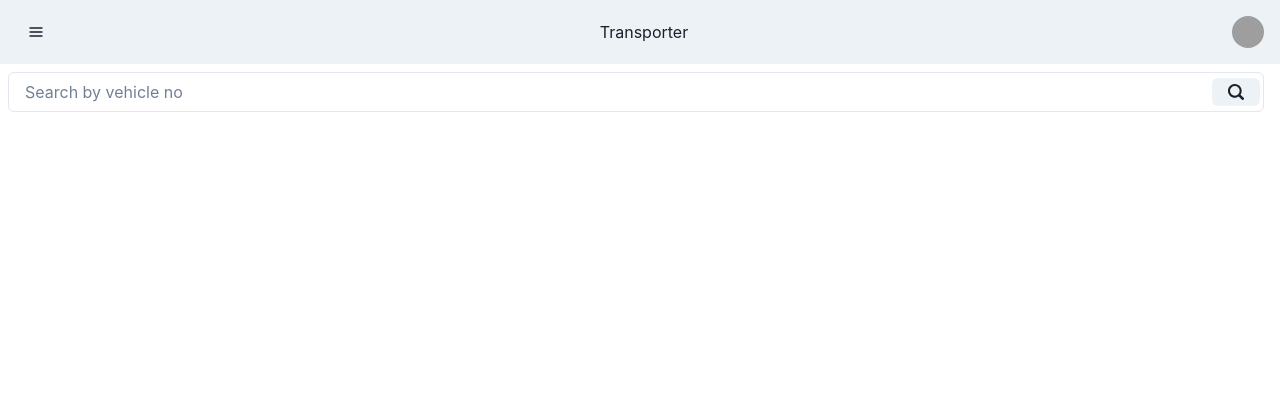
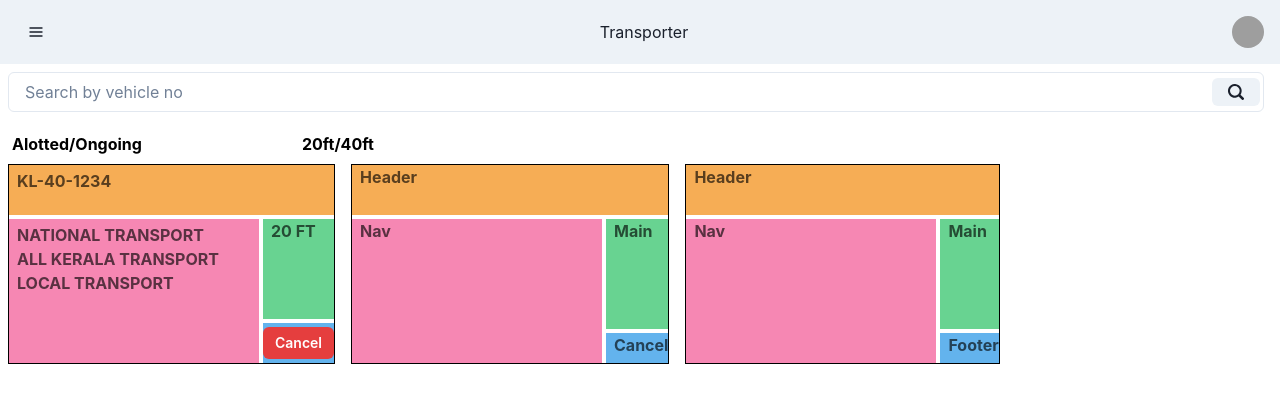
Before and after one commit to Fleet-Queue/Container-app, a React (Create React App) app in the folder Client/: page /transporter in a window 1280 px wide. Shown: the top 402 px of the page. Built offline with nearby package versions, Linux system fonts and the light colour scheme; grey boxes are pictures that could not be loaded.

Commit message:
grid aligned but not modified

```diff
--- a/Client/src/Pages/Transporter.js
+++ b/Client/src/Pages/Transporter.js
@@ -18,7 +18,12 @@ import {
   Center,
   InputRightAddon,
   InputGroup,
-  InputRightElement
+  InputRightElement,
+  Text,
+  Grid,
+  GridItem,
+  WrapItem,
+
 } from '@chakra-ui/react';
 
 import {Search2Icon} from '@chakra-ui/icons';
@@ -48,6 +53,134 @@ export  const Transporter = () => {
   </InputGroup>
 </Box>
 
+
+<Stack mt={3} ml={3} direction={'row'} spacing={40}>
+  <Text color="black" fontWeight="bold">Alotted/Ongoing</Text>
+  <Text color="black" fontWeight="bold">20ft/40ft</Text>
+</Stack>
+
+<div className="row">
+  <div className="posters">
+
+  <Grid
+  templateAreas={`"header header"
+                  "nav main"
+                  "nav footer"`}
+  gridTemplateRows={'50px 1fr 40px'}
+  gridTemplateColumns={'250px 1fr'}
+  h='200px'
+  gap='1'
+  color='blackAlpha.700'
+  fontWeight='bold'
+  m={2}
+  border='1px'
+  borderColor='blacK'
+>
+
+  <GridItem pl='2' pt='1' bg='orange.300' area={'header'}>
+    KL-40-1234
+  </GridItem>
+  <GridItem pl='2'pt='1' bg='pink.300' area={'nav'}>
+    NATIONAL TRANSPORT <br/>
+    ALL KERALA TRANSPORT<br/>
+    LOCAL TRANSPORT
+
+  </GridItem>
+  <GridItem pl='2' bg='green.300' area={'main'}>
+    20 FT
+  </GridItem>
+  <GridItem pl='0' pt='1' bg='blue.300' area={'footer'}>
+  <WrapItem>
+      <Button colorScheme='red' size='sm'>Cancel</Button>
+    </WrapItem>
+  </GridItem>
+</Grid>
+
+ <Grid
+  templateAreas={`"header header"
+                  "nav main"
+                  "nav footer"`}
+  gridTemplateRows={'50px 1fr 30px'}
+  gridTemplateColumns={'250px 1fr'}
+  h='200px'
+  gap='1'
+  color='blackAlpha.700'
+  fontWeight='bold'
+  m={2}
+  border='1px'
+  borderColor='blacK'
+>
+
+  <GridItem pl='2' bg='orange.300' area={'header'}>
+    Header
+  </GridItem>
+  <GridItem pl='2' bg='pink.300' area={'nav'}>
+    Nav
+  </GridItem>
+  <GridItem pl='2' bg='green.300' area={'main'}>
+    Main
+  </GridItem>
+  <GridItem pl='2' bg='blue.300' area={'footer'}>
+    Cancel
+  </GridItem>
+</Grid>
+<Grid
+  templateAreas={`"header header"
+                  "nav main"
+                  "nav footer"`}
+  gridTemplateRows={'50px 1fr 30px'}
+  gridTemplateColumns={'250px 1fr'}
+  h='200px'
+  gap='1'
+  color='blackAlpha.700'
+  fontWeight='bold'
+  m={2}
+  border='1px'
+  borderColor='blacK'
+>
+
+  <GridItem pl='2' bg='orange.300' area={'header'}>
+    Header
+  </GridItem>
+  <GridItem pl='2' bg='pink.300' area={'nav'}>
+    Nav
+  </GridItem>
+  <GridItem pl='2' bg='green.300' area={'main'}>
+    Main
+  </GridItem>
+  <GridItem pl='2' bg='blue.300' area={'footer'}>
+    Footer
+  </GridItem>
+</Grid>
+
+  </div>
+</div>
+
+<style>
+        {`
+
+            .row{
+
+
+
+          }
+          .posters{
+            display: flex;
+
+               overflow-x: scroll;
+               overflow-y: hidden;
+        }
+        .posters::-webkit-scrollbar{
+          display:none;
+        `}
+      </style>
+
+
+
+
+
+
+
     </>
   );
 }
```
